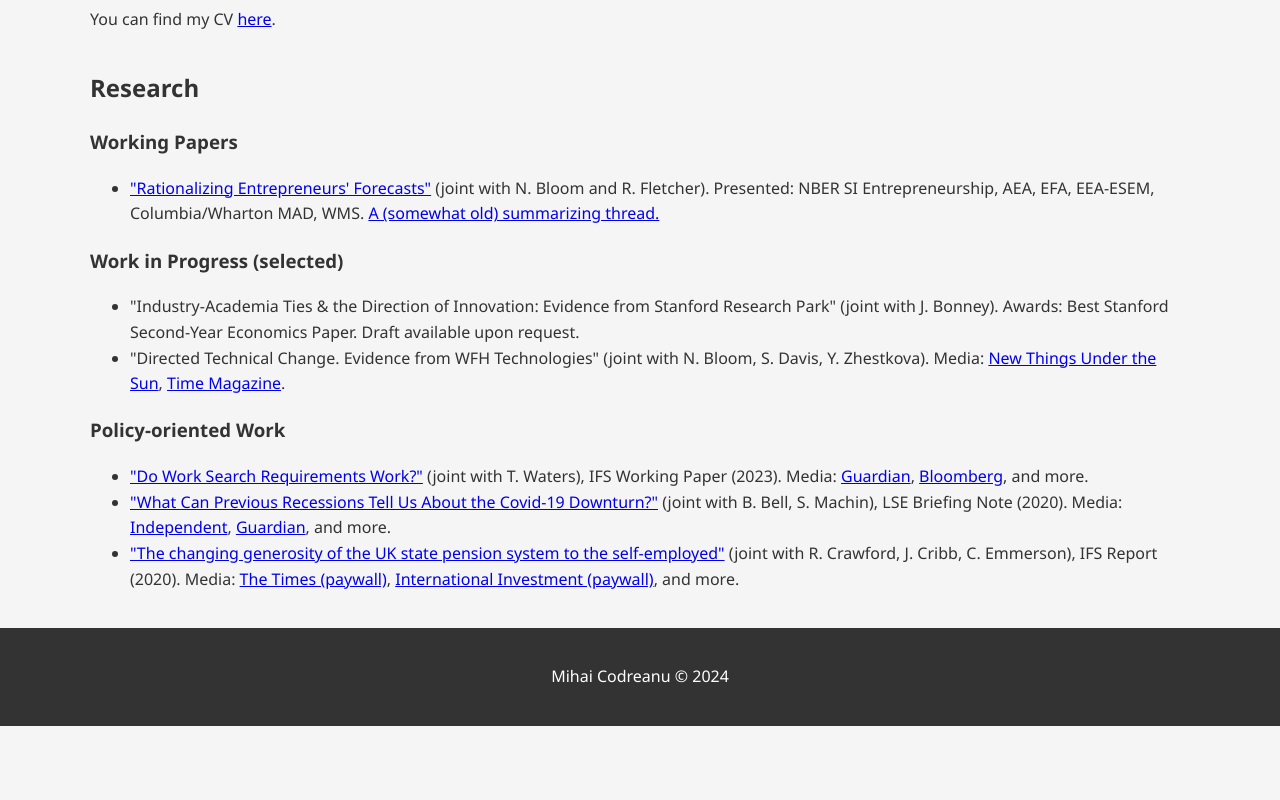
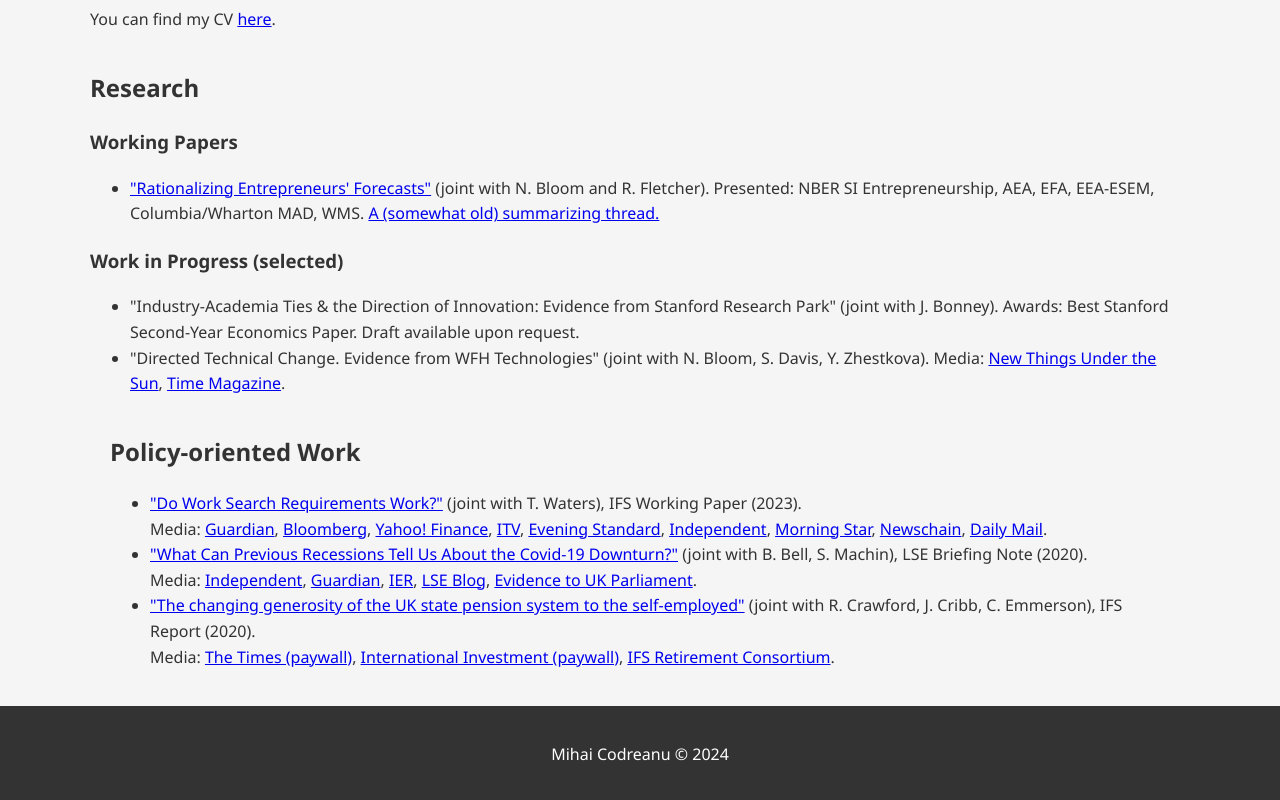
Before and after one commit to mihaicodreanu/mihaicodreanu.github.io, a plain HTML site: page index.html in a window 1280 px wide. Shown: the part 910-1710 px from the top of the page. Before the commit the page ends 1636 px from the top, so only its background shows below. Drawn offline with Linux system fonts and the light colour scheme.

Commit message:
Update index.html

```diff
--- a/index.html
+++ b/index.html
@@ -186,18 +186,43 @@
             </li>
         </ul>
 
-        <h3>Policy-oriented Work</h3>
+        <div class="container">
+    <section id="policy-oriented-work">
+        <h2>Policy-oriented Work</h2>
         <ul>
             <li>
-                <a href="https://ifs.org.uk/sites/default/files/2023-01/WP202302-Do-work-search-requirements-work-evidence-from-a-UK-reform-targeting-single-parents.pdf">"Do Work Search Requirements Work?"</a> (joint with T. Waters), IFS Working Paper (2023). Media: <a href="https://www.theguardian.com/society/2023/feb/01/uk-benefit-changes-have-pushed-people-into-dead-end-low-paid-jobs-says-ifs">Guardian</a>, <a href="https://www.bloomberg.com/news/articles/2023-02-01/uk-taxpayers-are-paying-50-billion-to-top-up-low-wage-work">Bloomberg</a>, and more.
+                <a href="https://ifs.org.uk/sites/default/files/2023-01/WP202302-Do-work-search-requirements-work-evidence-from-a-UK-reform-targeting-single-parents.pdf">"Do Work Search Requirements Work?"</a> (joint with T. Waters), IFS Working Paper (2023).
+                <br>Media:
+                <a href="https://www.theguardian.com/society/2023/feb/01/uk-benefit-changes-have-pushed-people-into-dead-end-low-paid-jobs-says-ifs">Guardian</a>,
+                <a href="https://www.bloomberg.com/news/articles/2023-02-01/uk-taxpayers-are-paying-50-billion-to-top-up-low-wage-work">Bloomberg</a>,
+                <a href="https://uk.finance.yahoo.com/news/benefit-reforms-pushed-many-part-100343051.html">Yahoo! Finance</a>,
+                <a href="https://www.itv.com/news/2023-02-01/benefit-reforms-have-pushed-many-into-part-time-low-paid-jobs-think-tank-says">ITV</a>,
+                <a href="https://www.standard.co.uk/business/money/benefit-reforms-have-pushed-many-into-parttime-lowpaid-jobs-ifs-b1057095.html">Evening Standard</a>,
+                <a href="https://www.independent.co.uk/money/benefit-reforms-have-pushed-many-into-parttime-lowpaid-jobs-ifs-b2273468.html">Independent</a>,
+                <a href="https://morningstaronline.co.uk/article/b/benefit-reforms-have-pushed-more-into-part-time-low-paid-jobs-new-research-finds">Morning Star</a>,
+                <a href="https://www.newschainonline.com/news/benefit-reforms-have-pushed-many-into-part-time-low-paid-jobs-ifs-317942">Newschain</a>,
+                <a href="https://www.dailymail.co.uk/news/article-11700789/Benefit-reforms-boosted-number-Britons-working-low-paid-time-jobs.html">Daily Mail</a>.
             </li>
             <li>
-                <a href="https://cep.lse.ac.uk/_new/publications/abstract.asp?index=7219">"What Can Previous Recessions Tell Us About the Covid-19 Downturn?"</a> (joint with B. Bell, S. Machin), LSE Briefing Note (2020). Media: <a href="https://www.independent.co.uk/news/business/news/coronavirus-income-hours-reduced-job-losses-research-a9674731.html?fbclid=IwAR2cflDUwoUZH5-ZfOK4v74rg5ettpdVlbLB4ITvJHgu_RqRhZPTIFEFoY8">Independent</a>, <a href="https://www.theguardian.com/business/2020/aug/17/household-finances-fell-sharper-in-august-than-july-amid-unemployment-fears">Guardian</a>, and more.
+                <a href="https://cep.lse.ac.uk/_new/publications/abstract.asp?index=7219">"What Can Previous Recessions Tell Us About the Covid-19 Downturn?"</a> (joint with B. Bell, S. Machin), LSE Briefing Note (2020).
+                <br>Media:
+                <a href="https://www.independent.co.uk/news/business/news/coronavirus-income-hours-reduced-job-losses-research-a9674731.html?fbclid=IwAR2cflDUwoUZH5-ZfOK4v74rg5ettpdVlbLB4ITvJHgu_RqRhZPTIFEFoY8">Independent</a>,
+                <a href="https://www.theguardian.com/business/2020/aug/17/household-finances-fell-sharper-in-august-than-july-amid-unemployment-fears">Guardian</a>,
+                <a href="https://www.ier.org.uk/news/poor-and-disadvantaged-workers-more-likely-to-lose-hours-due-to-covid-study-finds/">IER</a>,
+                <a href="https://www.lse.ac.uk/News/Latest-news-from-LSE/2020/h-August-20/COVID-19-recession-is-having-a-disproportionate-impact-on-the-most-vulnerable">LSE Blog</a>,
+                <a href="https://committees.parliament.uk/writtenevidence/37282/default/">Evidence to UK Parliament</a>.
             </li>
             <li>
-                <a href="https://ifs.org.uk/uploads/R182-the-changing-generosity-of-the-UK-state-pension-system-to-the-self-employed-2.pdf">"The changing generosity of the UK state pension system to the self-employed"</a> (joint with R. Crawford, J. Cribb, C. Emmerson), IFS Report (2020). Media: <a href="https://www.thetimes.co.uk/edition/money/savings-gulf-pension-crisis-looms-for-the-self-employed-qmkp309f6">The Times (paywall)</a>, <a href="https://www.internationalinvestment.net/news/4021896/millions-self-employed-retirement-misery">International Investment (paywall)</a>, and more.
+                <a href="https://ifs.org.uk/uploads/R182-the-changing-generosity-of-the-UK-state-pension-system-to-the-self-employed-2.pdf">"The changing generosity of the UK state pension system to the self-employed"</a> (joint with R. Crawford, J. Cribb, C. Emmerson), IFS Report (2020).
+                <br>Media:
+                <a href="https://www.thetimes.co.uk/edition/money/savings-gulf-pension-crisis-looms-for-the-self-employed-qmkp309f6">The Times (paywall)</a>,
+                <a href="https://www.internationalinvestment.net/news/4021896/millions-self-employed-retirement-misery">International Investment (paywall)</a>,
+                <a href="https://www.youtube.com/watch?v=1oowsiit7cU&ab_channel=InstituteforFiscalStudies">IFS Retirement Consortium</a>.
             </li>
         </ul>
+    </section>
+</div>
+
     </section>
 </div>
 
```
